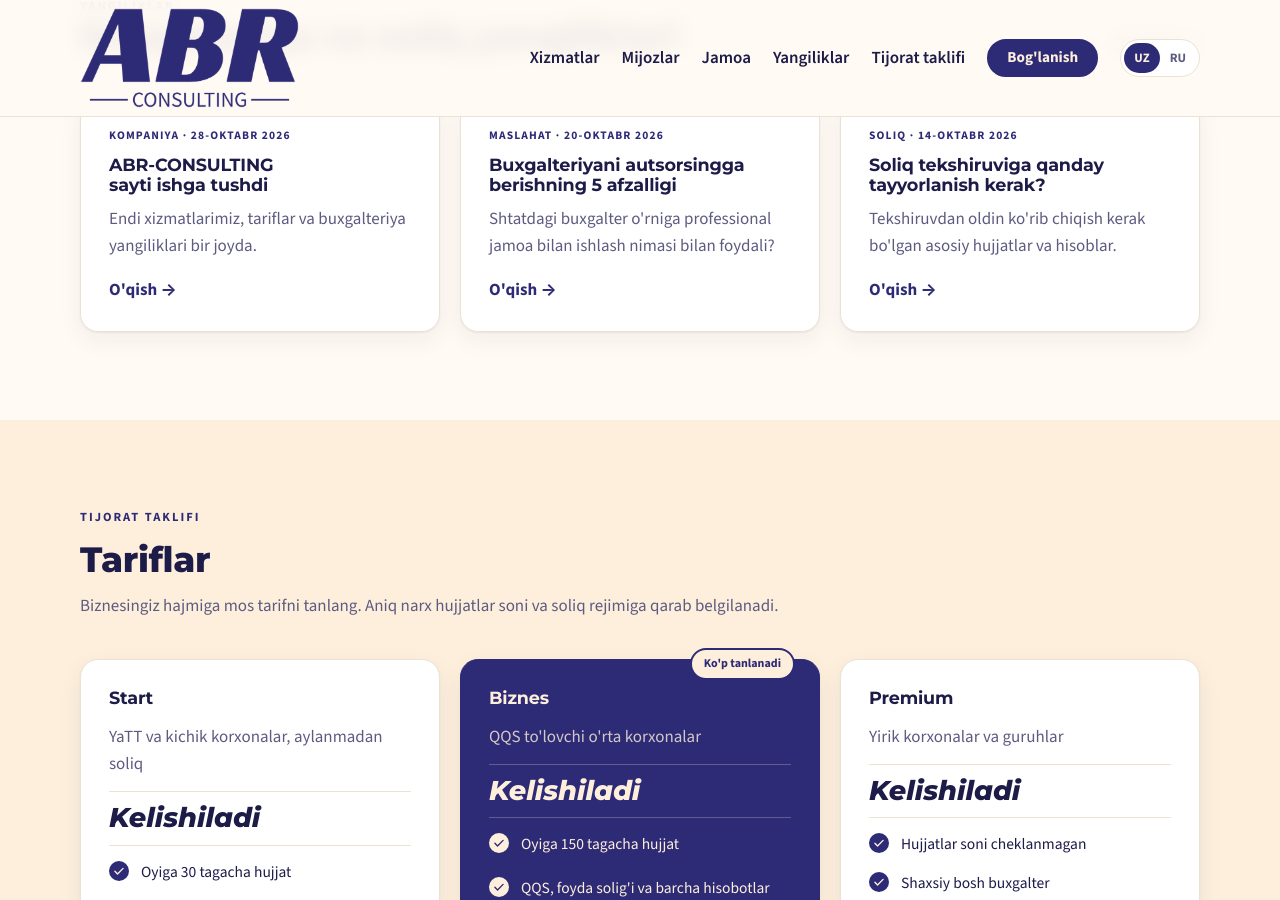
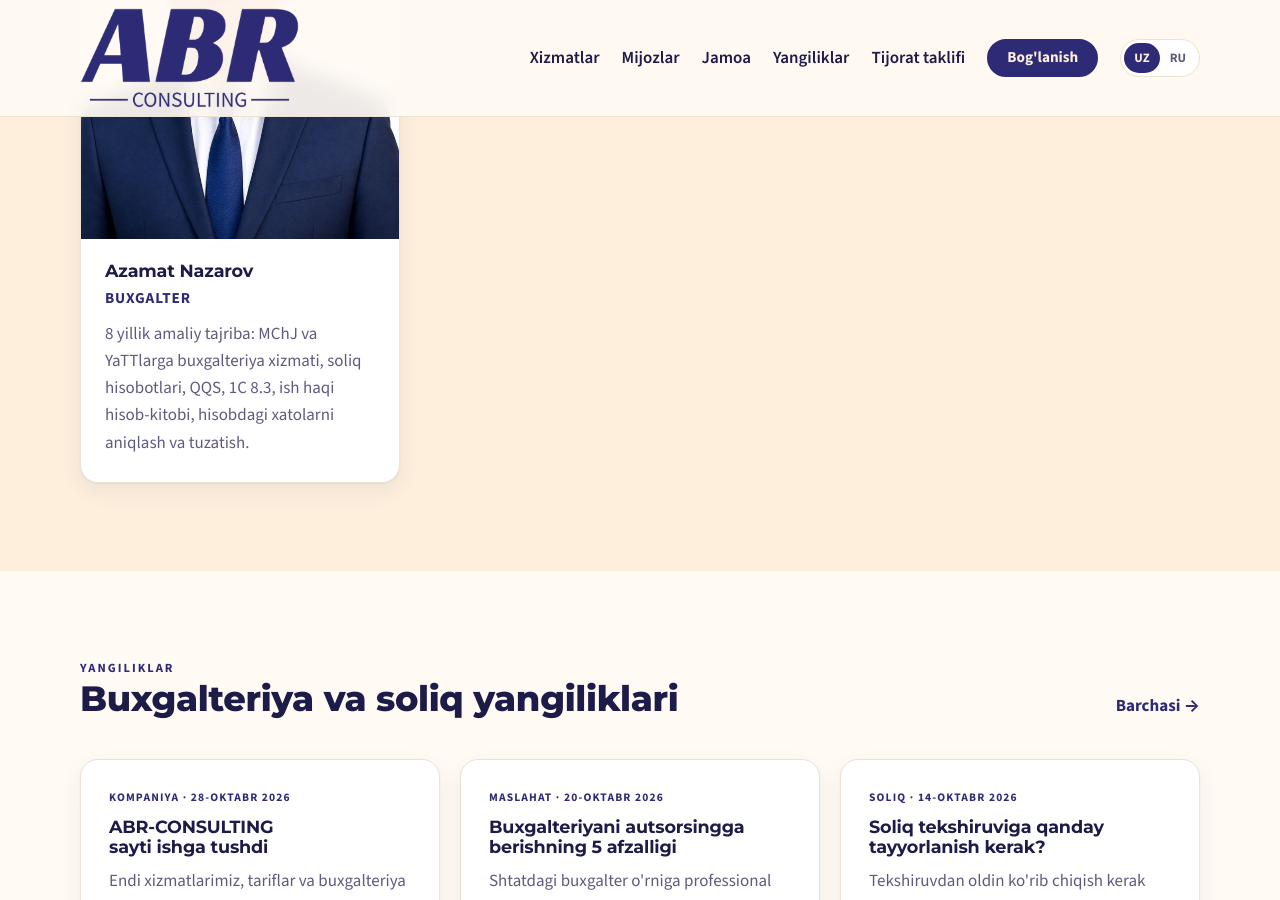
Before and after one commit to abrorhasanov365-sys/abr-consulting.uz, a Jekyll site: the page built from index.html, in a window 1280 px wide and 900 px high, scrolled down 3466 px. Built offline with Jekyll 4.4.1, drawn with Linux system fonts in a browser that asks for light colours.

Commit message:
Jamoa: Azamat Nazarov qo'shildi
Co-Authored-By: Claude Opus 5.5 <noreply@anthropic.com>
Claude-Session: https://claude.ai/code/session_011KwqFmBndHrWadM8Pe7Lr8

```diff
--- a/_data/ru/team.yml
+++ b/_data/ru/team.yml
@@ -11,3 +11,7 @@
   role: Бухгалтер
   photo: /assets/img/team/abdurasul-mirzohamdamov.jpg
   bio: "3 года опыта: подготовка отчётности по налогу на прибыль и НДС, ведение бухгалтерской документации и учёт экспортно-импортных операций."
+- name: Азамат Назаров
+  role: Бухгалтер
+  photo: /assets/img/team/azamat-nazarov.jpg
+  bio: "8 лет практического опыта: бухгалтерское сопровождение ООО и ИП, налоговая отчётность, НДС, 1С 8.3, расчёт заработной платы, выявление и исправление ошибок в учёте."
--- a/_data/uz/team.yml
+++ b/_data/uz/team.yml
@@ -11,3 +11,7 @@
   role: Buxgalter
   photo: /assets/img/team/abdurasul-mirzohamdamov.jpg
   bio: "3 yillik tajriba: foyda solig'i va QQS hisobotlarini tayyorlash, buxgalteriya hujjatlarini yuritish va eksport-import operatsiyalarini hisobga olish."
+- name: Azamat Nazarov
+  role: Buxgalter
+  photo: /assets/img/team/azamat-nazarov.jpg
+  bio: "8 yillik amaliy tajriba: MChJ va YaTTlarga buxgalteriya xizmati, soliq hisobotlari, QQS, 1C 8.3, ish haqi hisob-kitobi, hisobdagi xatolarni aniqlash va tuzatish."
```
Also changed, not shown: assets/img/team/azamat-nazarov.jpg (added).
